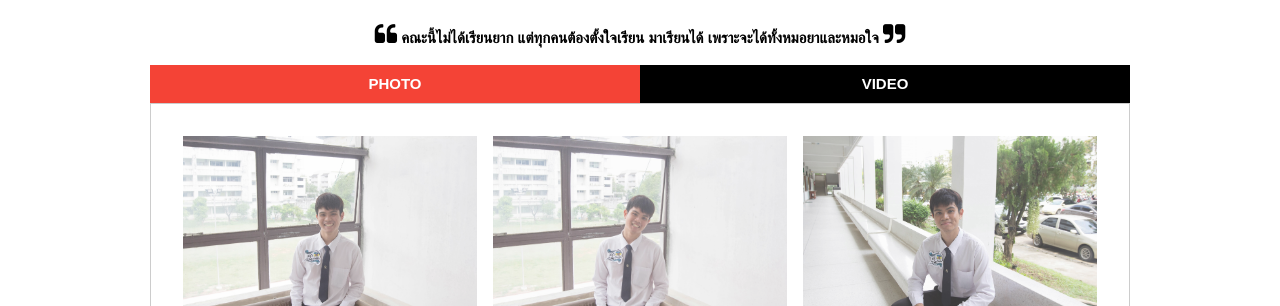
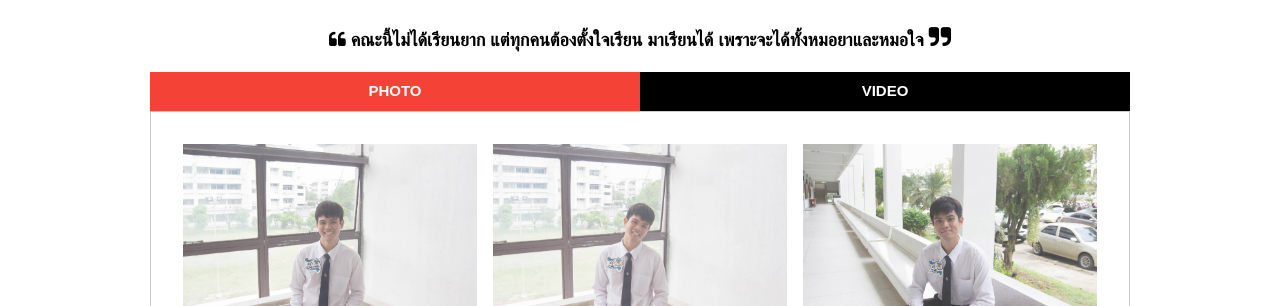
Before and after one commit to impalmn/16Inspirations-pluem, a plain HTML site: page index.html in a window 1280 px wide. Shown: the part 794-1100 px from the top of the page. Drawn offline with nearby package versions, Linux system fonts and the light colour scheme; a web font is replaced by a local one.

Commit message:
Update index.html

```diff
--- a/index.html
+++ b/index.html
@@ -46,7 +46,7 @@ body,h1,h2,h3,h4,h5,h6,p {font-family: "Maitree", sans-serif}
 
   <!-- ???? -->
   <div class="w3-container w3-center">
-  <p><i class="fa fa-quote-left" style="font-size:24px"></i> คณะนี้ไม่ได้เรียนยาก แต่ทุกคนต้องตั้งใจเรียน มาเรียนได้ เพราะจะได้ทั้งหมอยาและหมอใจ <i class="fa fa-quote-right" style="font-size:24px"></i></p>
+  <p class="w3-large"><i class="fa fa-quote-left"></i> คณะนี้ไม่ได้เรียนยาก แต่ทุกคนต้องตั้งใจเรียน มาเรียนได้ เพราะจะได้ทั้งหมอยาและหมอใจ <i class="fa fa-quote-right" style="font-size:24px"></i></p>
 </div>
 
   <!-- bar -->
```
